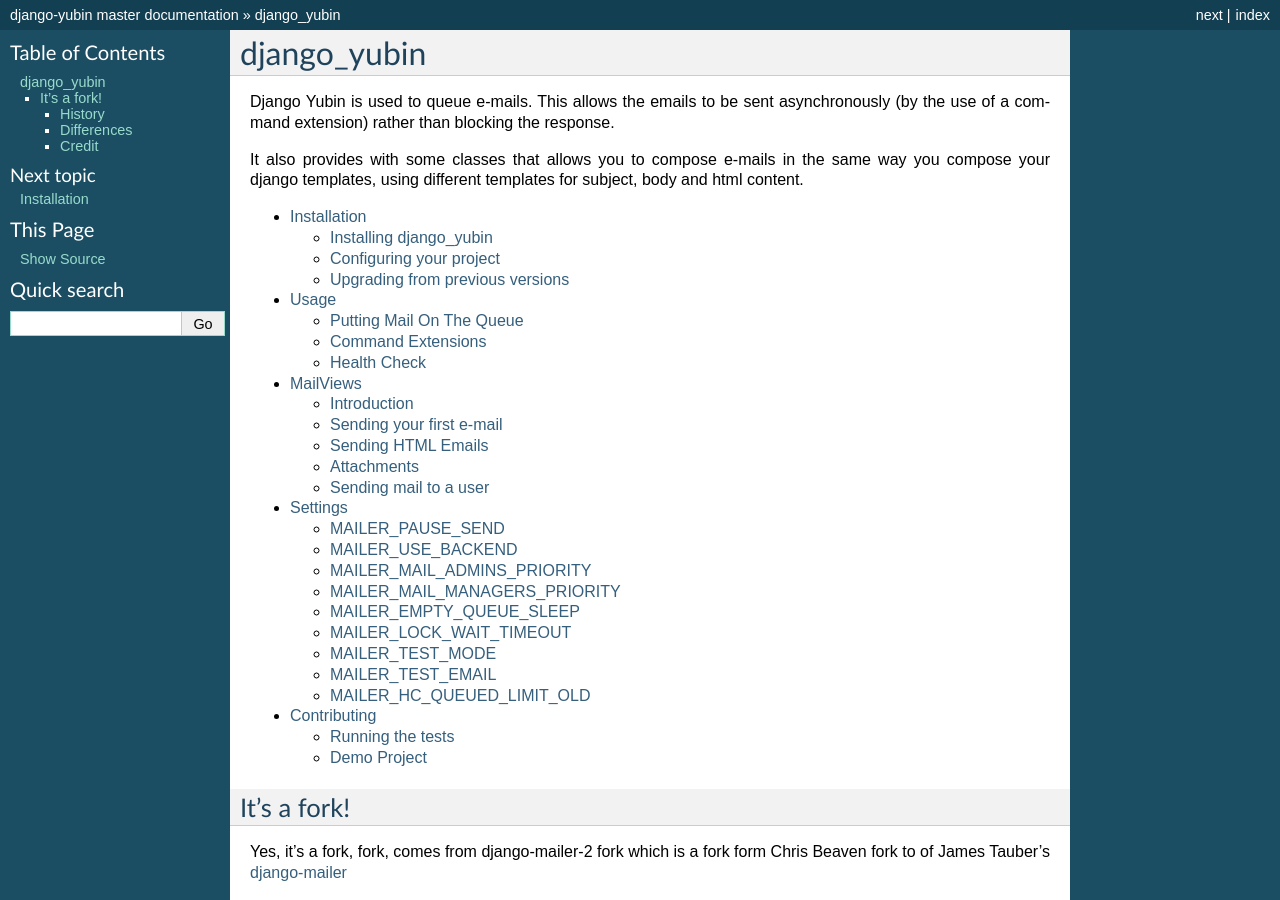
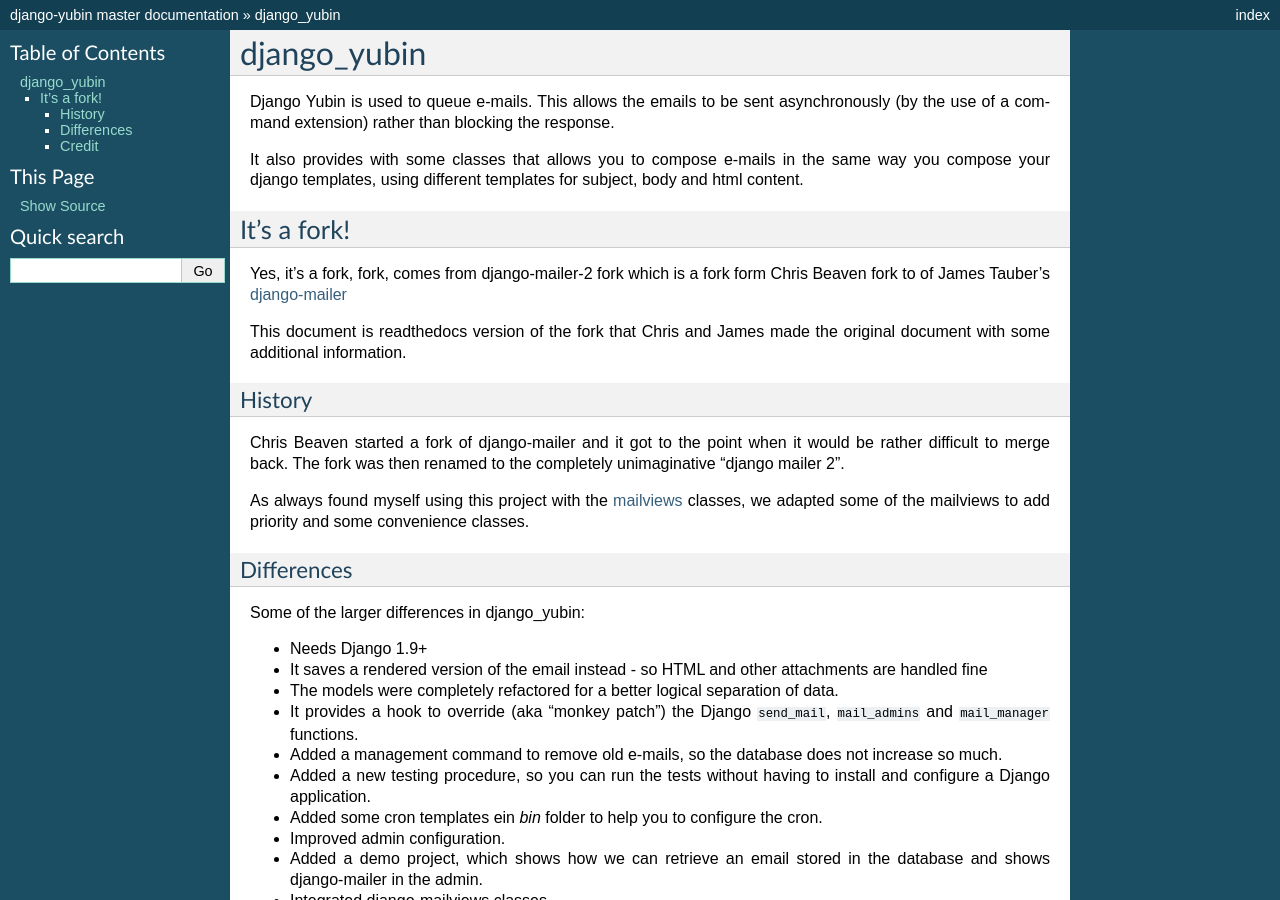
Before and after one commit to APSL/django-yubin, a Sphinx documentation site: the page built from docs/index.rst, in a window 1280 px wide and 900 px high. Built offline with Sphinx 7.4.7, drawn with Linux system fonts in a browser that asks for light colours.

```diff
--- a/docs/index.rst
+++ b/docs/index.rst
@@ -9,13 +9,6 @@ response.
 It also provides with some classes that allows you to compose e-mails in the same way you compose your django
 templates, using different templates for subject, body and html content.
 
-.. toctree::
-
-    install
-    queue
-    mailviews
-    settings
-    contributing
 
 It's a fork!
 =============
```
